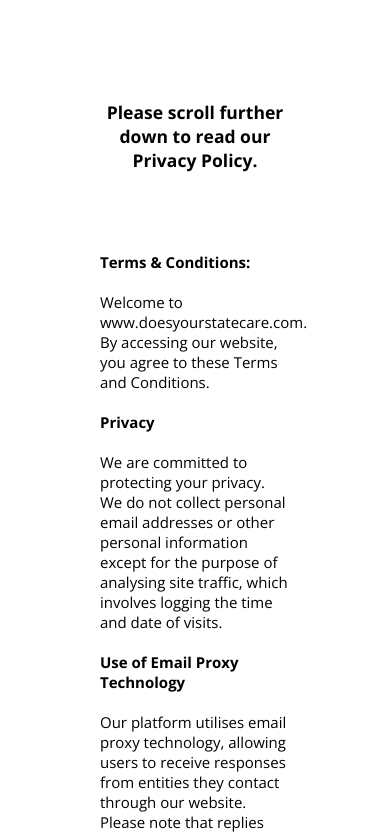
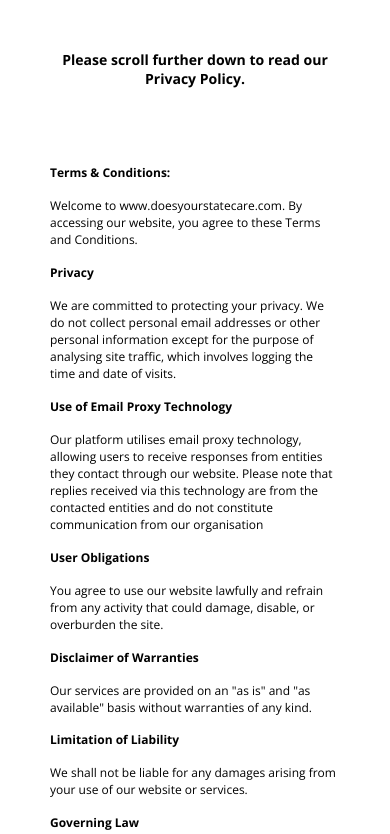
Before and after one commit to AdanTouchPoint/politicall-mrBeaton, a Next.js app: page /TAC in a window 390 px wide. Shown: the top 834 px of the page. Built offline with nearby package versions, Linux system fonts and the light colour scheme; no server answers.

Commit message:
fix tac page styles

```diff
--- a/app/TAC/tac.css
+++ b/app/TAC/tac.css
@@ -9,3 +9,10 @@
     text-align: center;
     padding-bottom: 60px;
 }
+
+@media (max-width: 768px) {
+    .tac {
+        margin: 50px;
+        font-size: 12px;
+    }
+}
```
